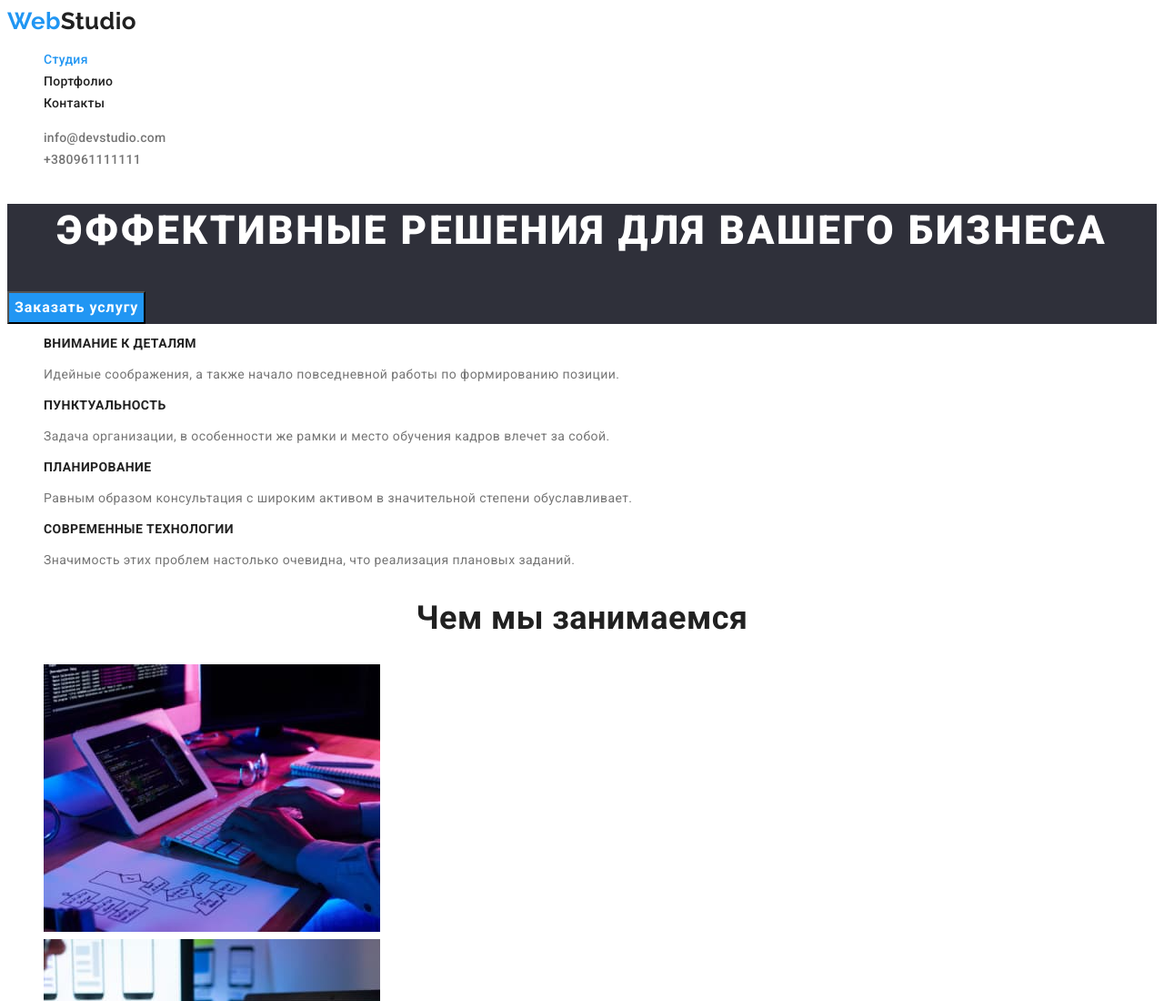
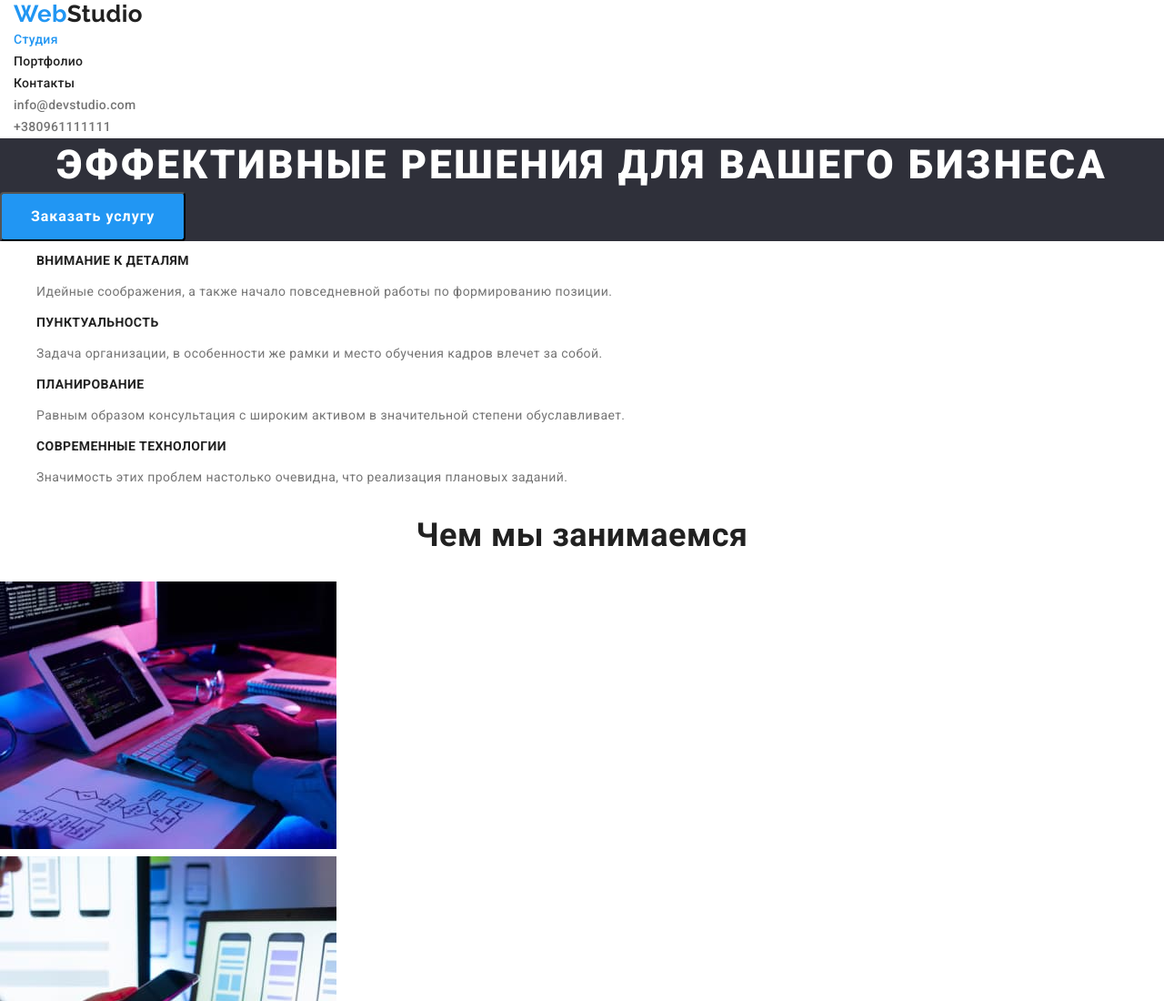
Before and after one commit to Pavel-0610/goit-markup-hw-03, a plain HTML site: page index.html in a window 1280 px wide. Shown: the top 1100 px of the page at 91% size. Drawn offline with nearby package versions, Linux system fonts and the light colour scheme.

Commit message:
изменения

```diff
--- a/css/styles.css
+++ b/css/styles.css
@@ -9,11 +9,10 @@
 :root {
   --primary-text-color: #757575;
   --title-text-color: #212121;
-    --accent-color: #2196F3;
-    --primary-white-color: #FFFFFF;
-    --footer-adress-color: rgba(255, 255, 255, 0.6)
+  --accent-color: #2196f3;
+  --primary-white-color: #ffffff;
+  --footer-adress-color: rgba(255, 255, 255, 0.6);
 }
-
 
 /* Стили для index */
 body {
@@ -27,6 +26,8 @@ body {
 
 .list {
   list-style: none;
+  padding: 0;
+  margin: 0;
 }
 
 /* шапка */
@@ -83,14 +84,14 @@ body {
   color: var(--accent-color);
 }
 
-
 .works {
-    background-color: #2F303A;
+  background-color: #2f303a;
 }
-
 
 /* Hero */
 .hero-title {
+  margin-top: 0;
+  margin-bottom: 30px;
   color: var(--primary-white-color);
   letter-spacing: 0.06em;
   font-weight: 900;
@@ -98,6 +99,7 @@ body {
   line-height: 1.36;
   text-align: center;
   text-transform: uppercase;
+  margin: 0;
 }
 
 /* Section */
@@ -151,17 +153,18 @@ body {
   font-weight: 700;
   font-size: 16px;
   line-height: 1.87;
+  border-radius: 4px;
+  padding: 10px 32px;
+  text-align: center;
 }
-
 
 /* Footer */
 
 .footer-works {
-    background-color: #2F303A;
+  background-color: #2f303a;
 }
 
-.footer-local
-{
+.footer-local {
   font-style: normal;
 }
 
@@ -180,7 +183,6 @@ body {
   font-size: 14px;
   line-height: 1.71;
   text-decoration: none;
-
 }
 
 .footer-local .link.actual {
@@ -195,7 +197,6 @@ body {
 .footer-local .link:focus {
   color: var(--accent-color);
 }
-
 
 /* Стили для портфолио */
 .button.secondary {
@@ -231,3 +232,11 @@ body {
   font-size: 16px;
   line-height: 1.87;
 }
+
+/* -----------контейнер----------- */
+
+.container {
+  width: 1230px;
+  padding-left: 15px;
+  padding-right: 15px;
+}
--- a/index.html
+++ b/index.html
@@ -8,11 +8,11 @@
     <link rel="preconnect" href="https://fonts.googleapis.com">
     <link rel="preconnect" href="https://fonts.gstatic.com" crossorigin>
     <link href="https://fonts.googleapis.com/css2?family=Raleway:wght@700&family=Roboto:wght@400;500;700;900&display=swap" rel="stylesheet">
-    <link rel="stylesheet" href="./css/styles.css">
+    <link rel="stylesheet" href="https://cdnjs.cloudflare.com/ajax/libs/modern-normalize/1.1.0/modern-normalize.min.css">
+    <link rel="stylesheet" href="css/styles.css">
 </head>
 <body>
-
-    <!-- Шапка -->
+<!-- Шапка --> <div class="container">
 <header>
     <nav>
         <a class="logo-href" href="/"><span class="accent">Web</span><span class="logo">Studio</span></a>
@@ -27,6 +27,7 @@
         <li><a href="+380961111111" class="link">+380961111111</a></li>
     </ul>
 </header>
+</div>
 
 <main>
 <!-- Герой -->
@@ -112,3 +113,5 @@
             </ul>
         </address>
 </footer>
+</body>
+</html>
```
Lines whose indentation alone changed are shown as unchanged.
